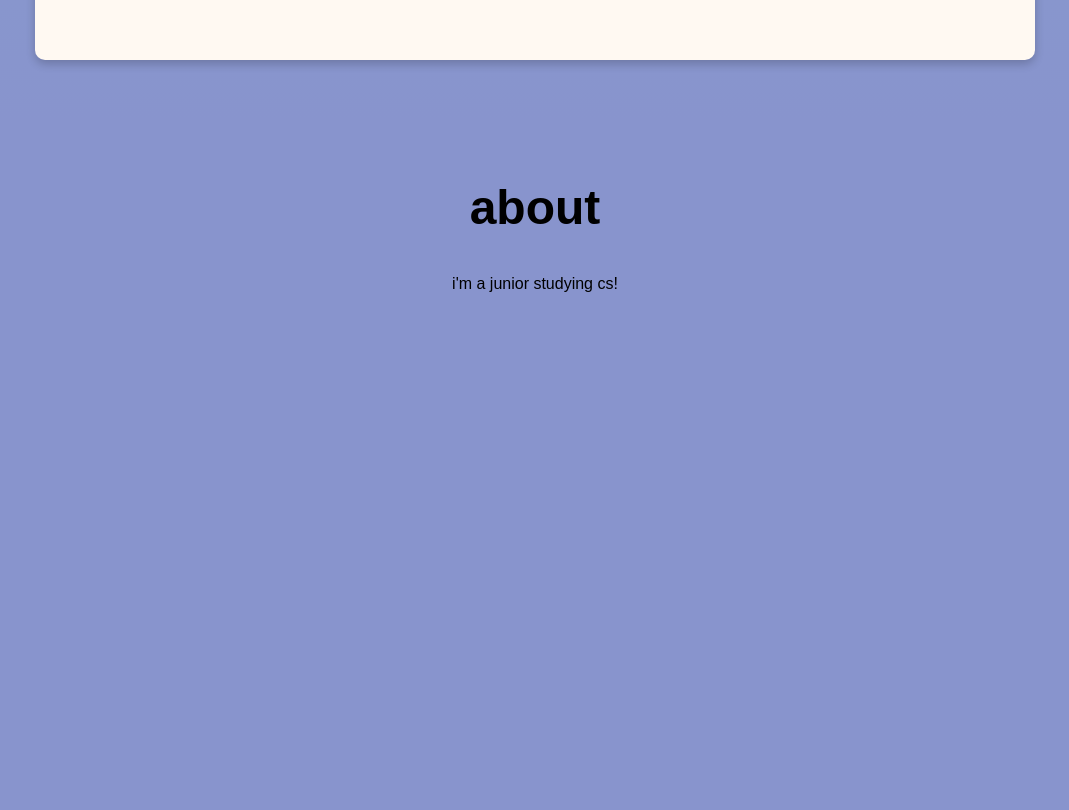
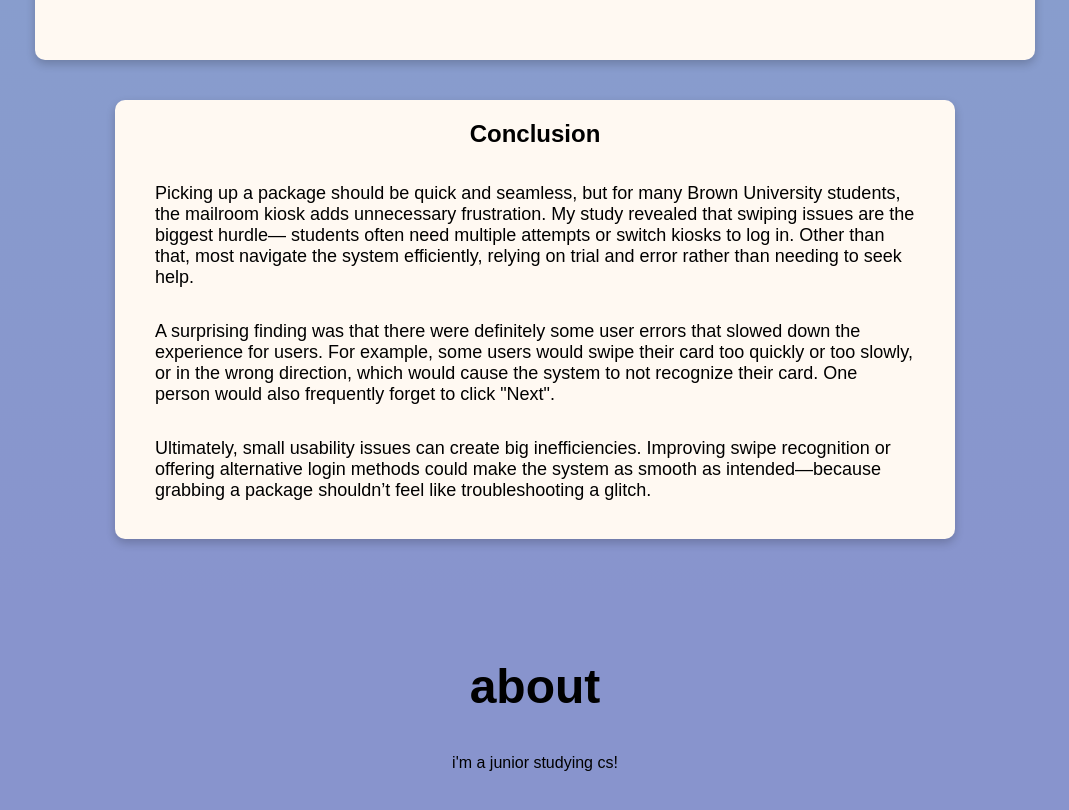
Before and after one commit to annie-ye4/cs1300-portfolio, a React (Create React App) app: page / in a window 1280 px wide. Shown: the part 9930-10740 px from the top of the page, without its empty margins (105-1174 px from the left). Built offline with nearby package versions, Linux system fonts and the light colour scheme.

Commit message:
completed

```diff
--- a/src/App.css
+++ b/src/App.css
@@ -647,3 +647,15 @@
 .personas-section{
   background: linear-gradient(to bottom, #8894cd, #88b8cd, #8894cd);
 }
+
+.personas-section .conclusion{
+  margin: 40px 200px;
+  padding-bottom: 20px;
+  background-color: #fff9f2;
+  box-shadow: 0 4px 10px rgba(0, 0, 0, 0.2);
+  border-radius: 10px;
+}
+
+.personas-section .conclusion .caption{
+  text-align: left;
+}
--- a/src/sections/Personas.js
+++ b/src/sections/Personas.js
@@ -180,6 +180,27 @@ function Personas() {
     </p>
     <img src="storyboard.png" alt="Storyboard" />
   </div>
+
+  <div className="conclusion">
+    <h2>Conclusion</h2>
+    <p className="caption">
+    Picking up a package should be quick and seamless, but for many Brown University students, the
+    mailroom kiosk adds unnecessary frustration. My study revealed that swiping issues are the biggest hurdle—
+    students often need multiple attempts or switch kiosks to log in. Other than that, most navigate the
+    system efficiently, relying on trial and error rather than needing to seek help.
+    </p>
+    <p className="caption">
+
+    A surprising finding was that there were definitely some user errors that slowed down the experience for
+    users. For example, some users would swipe their card too quickly or too slowly, or in the wrong direction,
+    which would cause the system to not recognize their card. One person would also frequently forget to click "Next".
+    </p>
+    <p className="caption">
+    Ultimately, small usability issues can create big inefficiencies. Improving swipe recognition or
+    offering alternative login methods could make the system as smooth as intended—because grabbing a
+    package shouldn’t feel like troubleshooting a glitch.
+    </p>
+  </div>
     </section>
   );
 }
```
